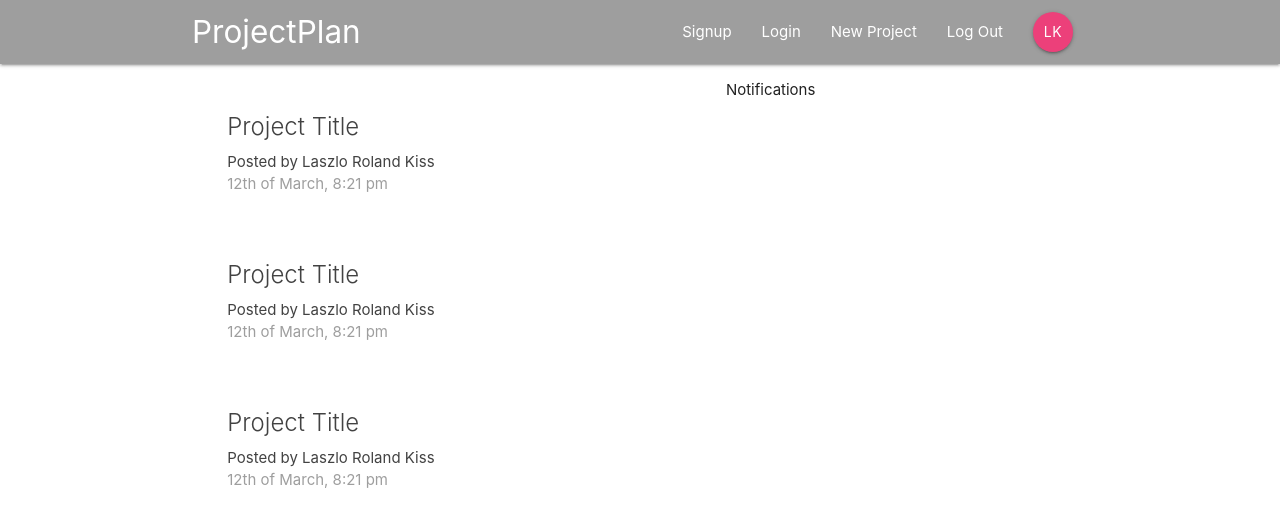
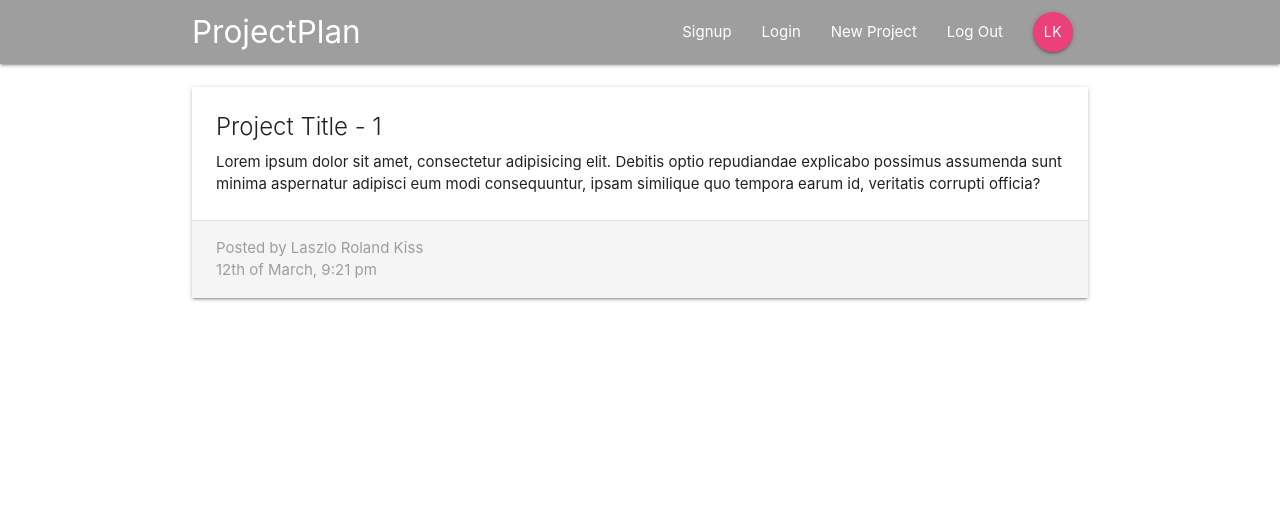
Before and after one commit to laszland/react-redux-firebase-webapp, a React (Create React App) app in the folder projectplan/: page /project/1 in a window 1280 px wide. Shown: the top 524 px of the page. Built offline with nearby package versions, Linux system fonts and the light colour scheme.

Commit message:
create projectDeatails and start to code sighIn

```diff
--- a/projectplan/src/App.js
+++ b/projectplan/src/App.js
@@ -2,6 +2,7 @@ import React, { Component } from 'react';
 import { BrowserRouter, Switch, Route } from 'react-router-dom';
 import Navbar from './components/layout/Navbar';
 import Dashboard from './components/dashboard/Dashboard';
+import ProjectDetails from './components/projects/ProjectDetails'
 
 class App extends Component {
   render() {
@@ -10,7 +11,8 @@ class App extends Component {
         <div className="App">
           <Navbar/>
           <Switch>
-            <Route path='/' component={Dashboard}/>
+            <Route exact path='/' component={Dashboard}/>
+            <Route path='/project/:id' component={ProjectDetails} />
           </Switch>
         </div>
       </BrowserRouter>
--- a/projectplan/src/components/projects/ProjectDetails.js
+++ b/projectplan/src/components/projects/ProjectDetails.js
@@ -0,0 +1,21 @@
+import React from 'react'
+
+const ProjectDetails = (props) => {
+  const id = props.match.params.id;
+  return (
+    <div className="container section project-details">
+      <div className="card depth-0">
+        <div className="card-content">
+  <span className="card-title">Project Title - {id}</span>
+          <p>Lorem ipsum dolor sit amet, consectetur adipisicing elit. Debitis optio repudiandae explicabo possimus assumenda sunt minima aspernatur adipisci eum modi consequuntur, ipsam similique quo tempora earum id, veritatis corrupti officia?</p>
+        </div>
+        <div className="card-action grey lighten-4 grey-text">
+          <div>Posted by Laszlo Roland Kiss</div>
+          <div>12th of March, 9:21 pm</div>
+        </div>
+      </div>
+    </div>
+  )
+}
+
+export default ProjectDetails;
--- a/projectplan/src/components/projects/ProjectList.js
+++ b/projectplan/src/components/projects/ProjectList.js
@@ -1,31 +1,13 @@
 import React from 'react';
+import ProjectSummary from './ProjectSummary';
 
 const ProjectList = () => {
   return (
     <div className="project-list section">
-      <div className="card z-depth-0 project-summary">
-        <div className="card-content grey-text text-darken-3">
-          <span className="card-title">Project Title</span>
-          <p>Posted by Laszlo Roland Kiss</p>
-          <p className="grey-text">12th of March, 8:21 pm</p>
-        </div>
-      </div>
-
-      <div className="card z-depth-0 project-summary">
-        <div className="card-content grey-text text-darken-3">
-          <span className="card-title">Project Title</span>
-          <p>Posted by Laszlo Roland Kiss</p>
-          <p className="grey-text">12th of March, 8:21 pm</p>
-        </div>
-      </div>
-
-      <div className="card z-depth-0 project-summary">
-        <div className="card-content grey-text text-darken-3">
-          <span className="card-title">Project Title</span>
-          <p>Posted by Laszlo Roland Kiss</p>
-          <p className="grey-text">12th of March, 8:21 pm</p>
-        </div>
-      </div>
+      <ProjectSummary/>
+      <ProjectSummary/>
+      <ProjectSummary/>
+      <ProjectSummary/>
     </div>
   )
 }
--- a/projectplan/src/components/projects/ProjectSummary.js
+++ b/projectplan/src/components/projects/ProjectSummary.js
@@ -0,0 +1,15 @@
+import React from 'react';
+
+const ProjectSummary = () => {
+  return (
+    <div className="card z-depth-0 project-summary">
+      <div className="card-content grey-text text-darken-3">
+        <span className="card-title">Project Title</span>
+        <p>Posted by Laszlo Roland Kiss</p>
+        <p className="grey-text">12th of March, 8:21 pm</p>
+      </div>
+    </div>
+  )
+};
+
+export default ProjectSummary;
```
